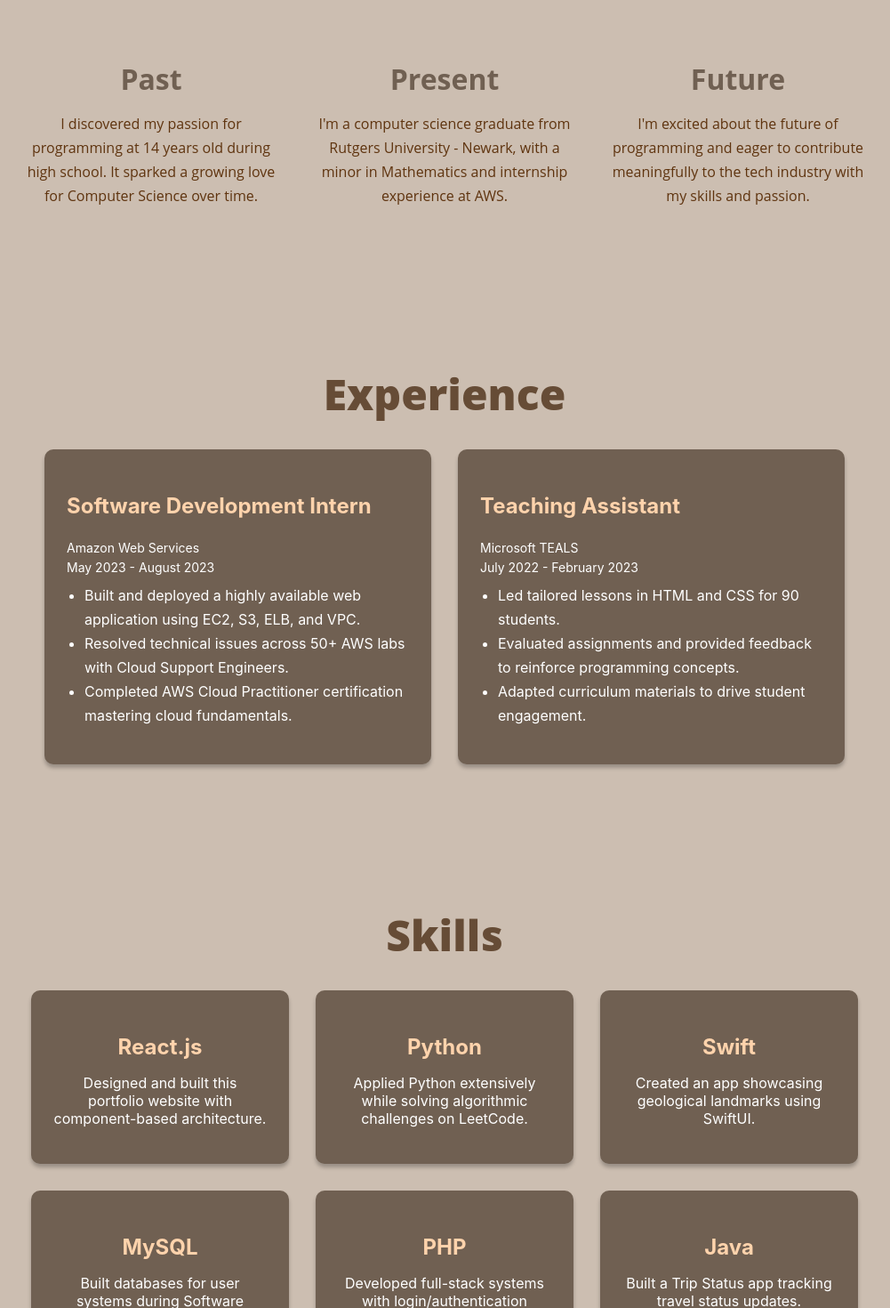
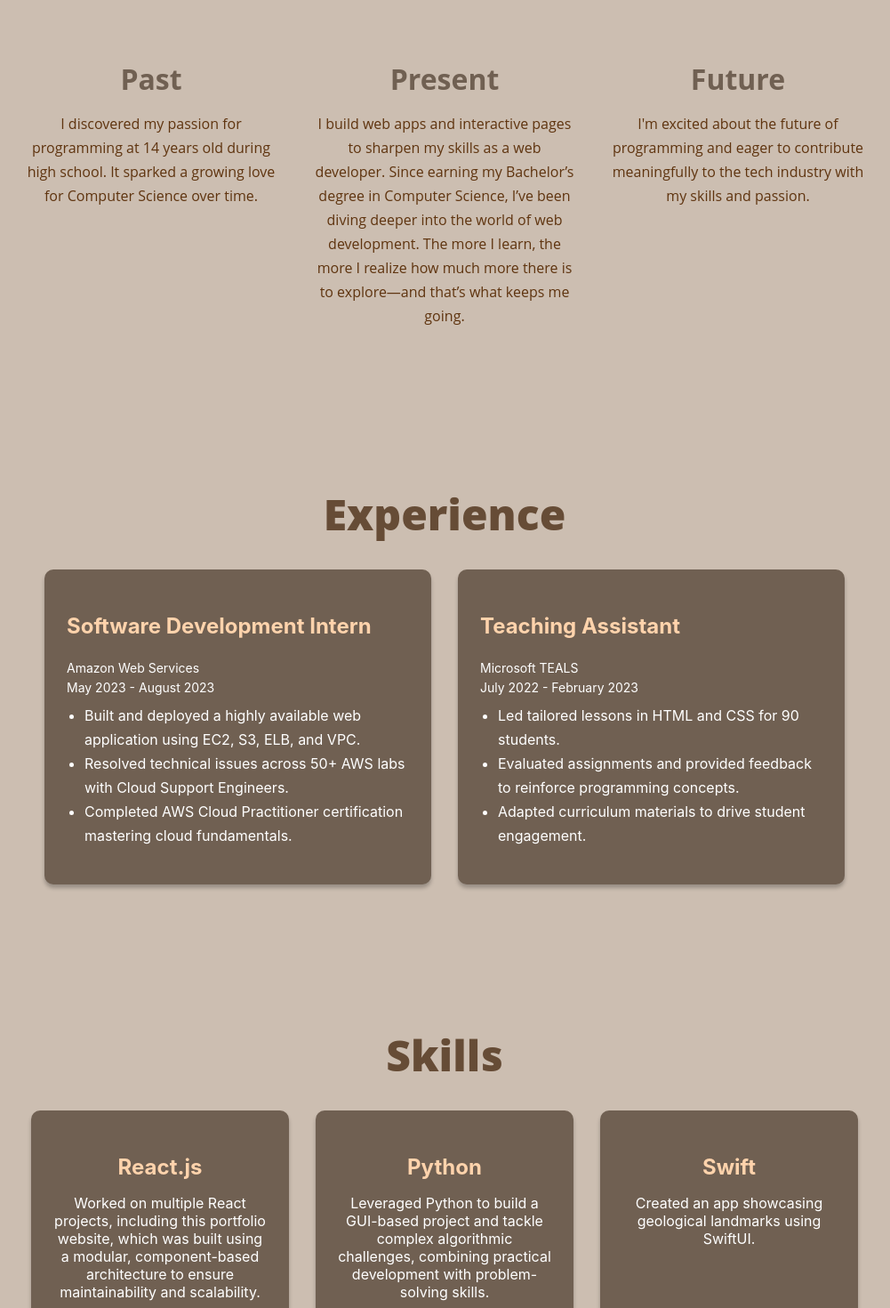
Before and after one commit to lorenadarwiche/portfolio, a React (Create React App) app: page / in a window 1280 px wide. Shown: the part 860-2330 px from the top of the page at 89% size, without its empty margins (140-1141 px from the left). Built offline with nearby package versions, Linux system fonts and the light colour scheme.

Commit message:
first commit

```diff
--- a/src/App.js
+++ b/src/App.js
@@ -67,7 +67,7 @@ function Portfolio() {
             </div>
             <div className="about-card">
               <h3>Present</h3>
-              <p>I'm a computer science graduate from Rutgers University - Newark, with a minor in Mathematics and internship experience at AWS.</p>
+              <p>I build web apps and interactive pages to sharpen my skills as a web developer. Since earning my Bachelor’s degree in Computer Science, I’ve been diving deeper into the world of web development. The more I learn, the more I realize how much more there is to explore—and that’s what keeps me going.</p>
             </div>
             <div className="about-card">
               <h3>Future</h3>
@@ -108,8 +108,8 @@ function Portfolio() {
           <h2>Skills</h2>
           <div className="skill-cards">
             {[
-              ["React.js", "Designed and built this portfolio website with component-based architecture."],
-              ["Python", "Applied Python extensively while solving algorithmic challenges on LeetCode."],
+              ["React.js", "Worked on multiple React projects, including this portfolio website, which was built using a modular, component-based architecture to ensure maintainability and scalability."],
+              ["Python", "Leveraged Python to build a GUI-based project and tackle complex algorithmic challenges, combining practical development with problem-solving skills."],
               ["Swift", "Created an app showcasing geological landmarks using SwiftUI."],
               ["MySQL", "Built databases for user systems during Software Engineering coursework."],
               ["PHP", "Developed full-stack systems with login/authentication features."],
```
